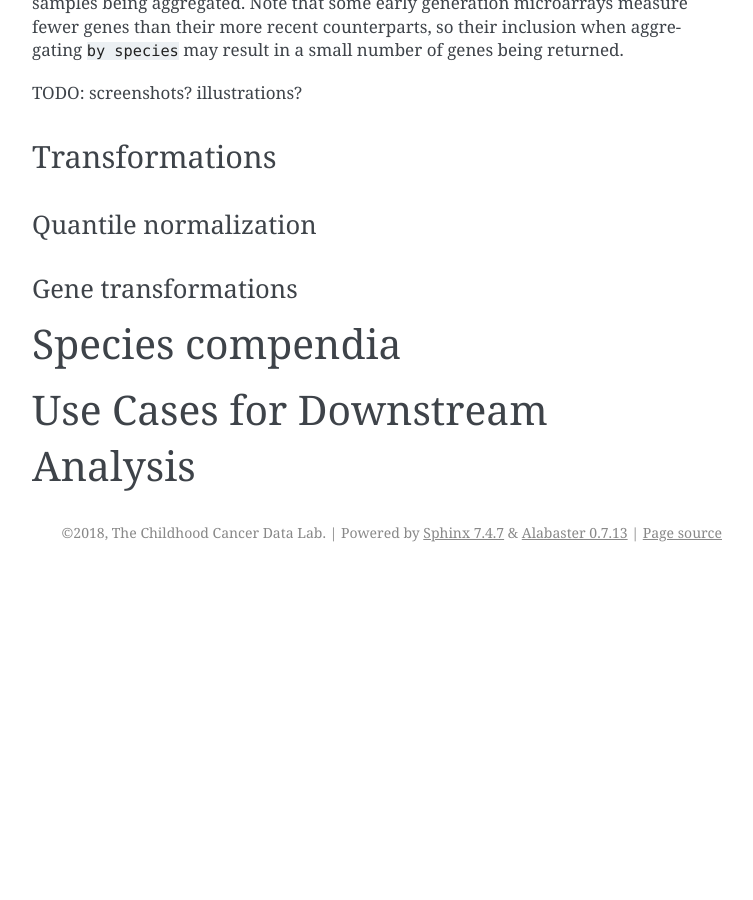
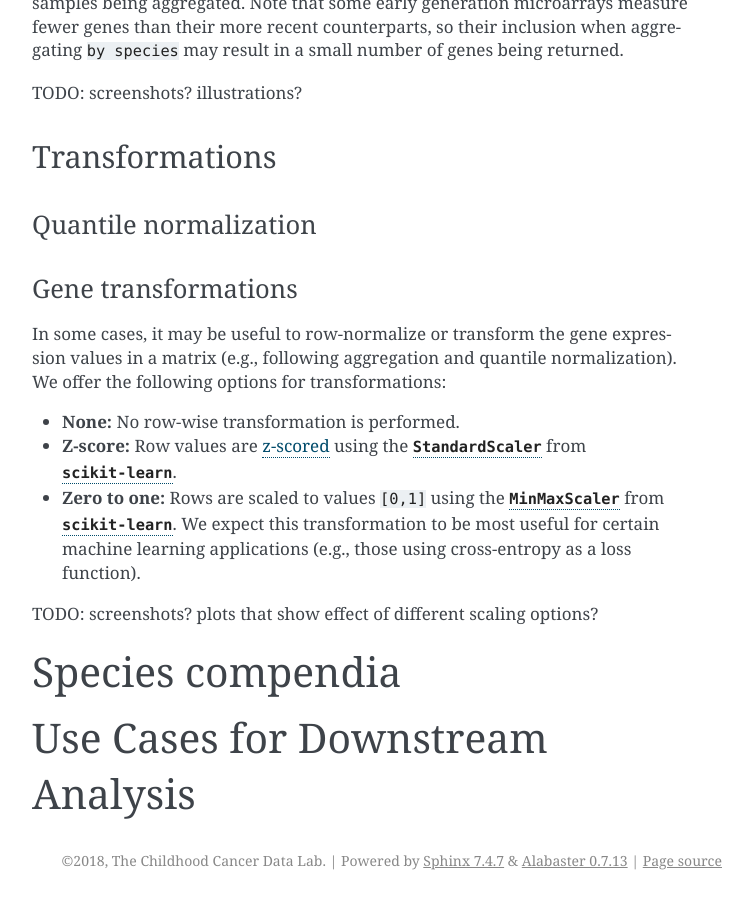
Before and after one commit to AlexsLemonade/refinebio-docs, a Sphinx documentation site: the page built from docs/main_text.md, in a window 1280 px wide and 900 px high, scrolled down 5538 px. Shown: the whole window, without its empty margins (388-1141 px from the left). Built offline with Sphinx 7.4.7, drawn with Linux system fonts in a browser that asks for light colours; before the commit the page ends 6110 px from its top, so only the background shows below that.

Commit message:
Add initial draft of gene transformations section

```diff
--- a/docs/main_text.md
+++ b/docs/main_text.md
@@ -164,6 +164,15 @@ TODO: screenshots? illustrations?
 
 ### Gene transformations
 
+In some cases, it may be useful to row-normalize or transform the gene expression values in a matrix (e.g., following aggregation and quantile normalization).
+We offer the following options for transformations:
+
+* **None:** No row-wise transformation is performed.
+* **Z-score:** Row values are [z-scored](https://en.wikipedia.org/wiki/Standard_score) using the [`StandardScaler`](http://scikit-learn.org/stable/modules/generated/sklearn.preprocessing.StandardScaler.html) from [`scikit-learn`](http://scikit-learn.org/stable/index.html).
+* **Zero to one:** Rows are scaled to values `[0,1]` using the [`MinMaxScaler`](http://scikit-learn.org/stable/modules/generated/sklearn.preprocessing.MinMaxScaler.html) from [`scikit-learn`](http://scikit-learn.org/stable/index.html).
+We expect this transformation to be most useful for certain machine learning applications (e.g., those using cross-entropy as a loss function).
+
+TODO: screenshots? plots that show effect of different scaling options?
 
 # Species compendia
 
```
